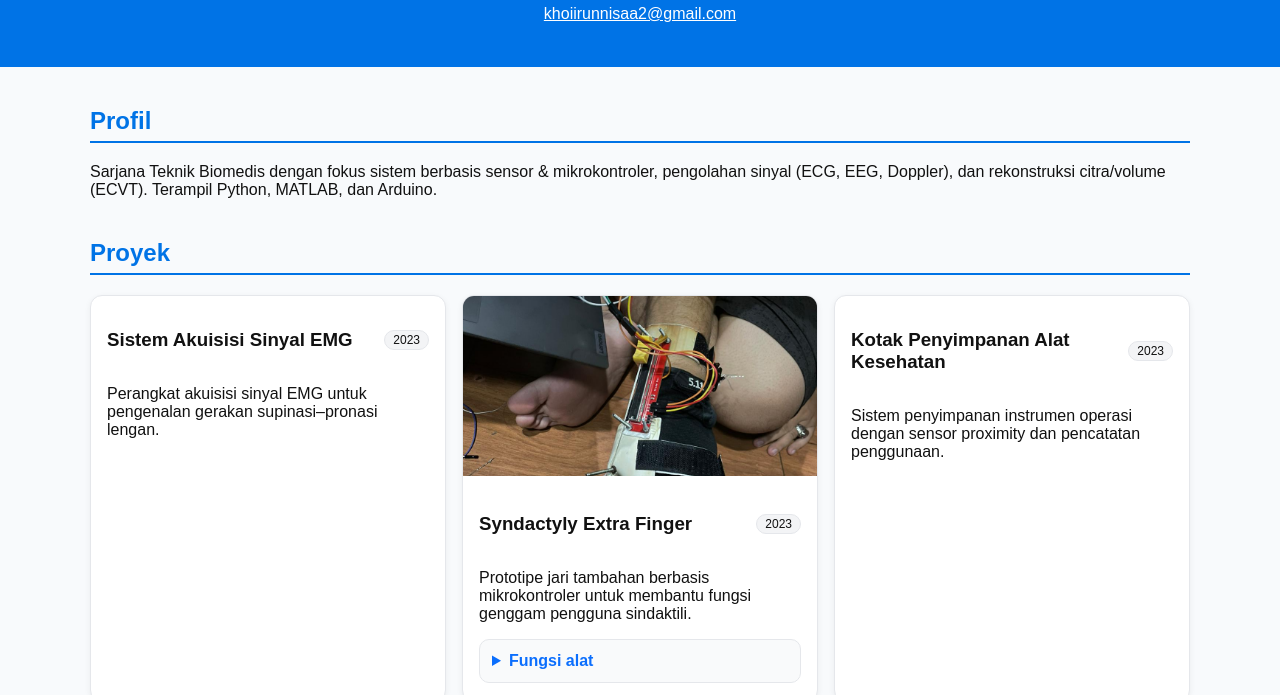
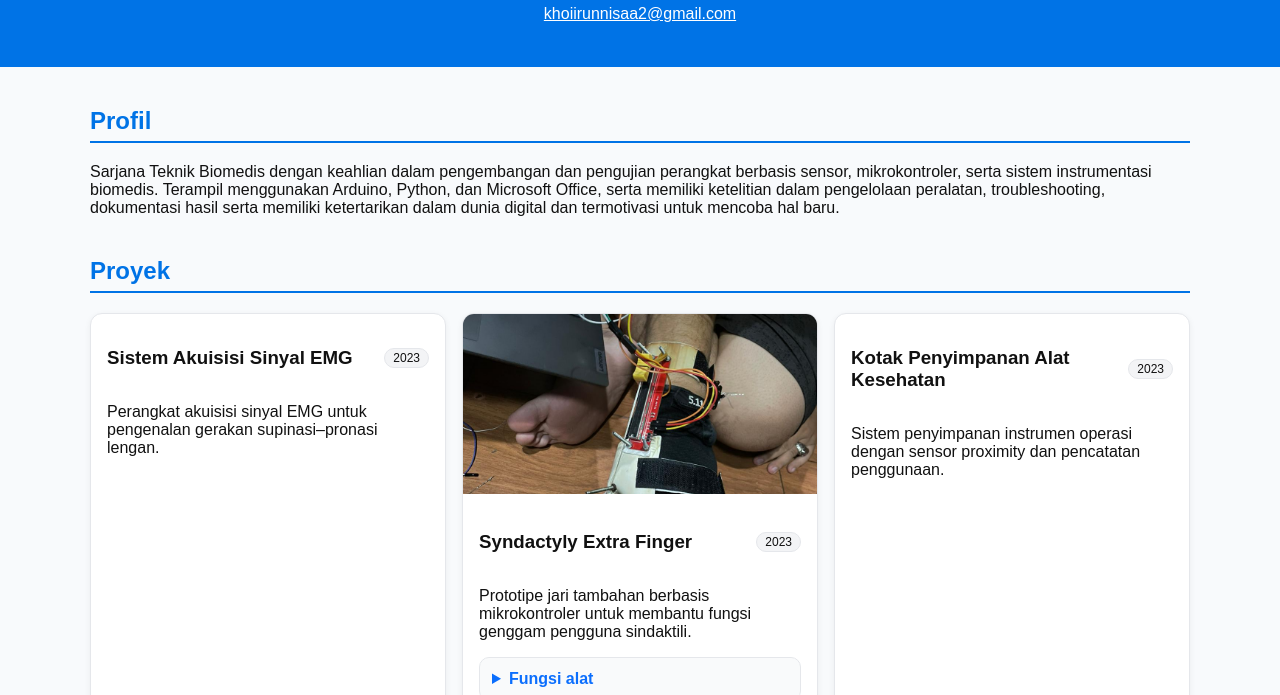
Before and after one commit to khoiirunniisaaa/Portofolio, a plain HTML site: page index.html in a window 1280 px wide. Shown: the part 105-800 px from the top of the page. Drawn offline with Linux system fonts and the light colour scheme.

Commit message:
index.html

```diff
--- a/index.html
+++ b/index.html
@@ -51,7 +51,7 @@
   <!-- PROFIL -->
   <section>
     <h2>Profil</h2>
-    <p>Sarjana Teknik Biomedis dengan fokus sistem berbasis sensor & mikrokontroler, pengolahan sinyal (ECG, EEG, Doppler), dan rekonstruksi citra/volume (ECVT). Terampil Python, MATLAB, dan Arduino.</p>
+    <p>Sarjana Teknik Biomedis dengan keahlian dalam pengembangan dan pengujian perangkat berbasis sensor, mikrokontroler, serta sistem instrumentasi biomedis. Terampil menggunakan Arduino, Python, dan Microsoft Office, serta memiliki ketelitian dalam pengelolaan peralatan, troubleshooting, dokumentasi hasil serta memiliki ketertarikan dalam dunia digital dan termotivasi untuk mencoba hal baru.</p>
   </section>
 
   <!-- PROYEK -->
```
